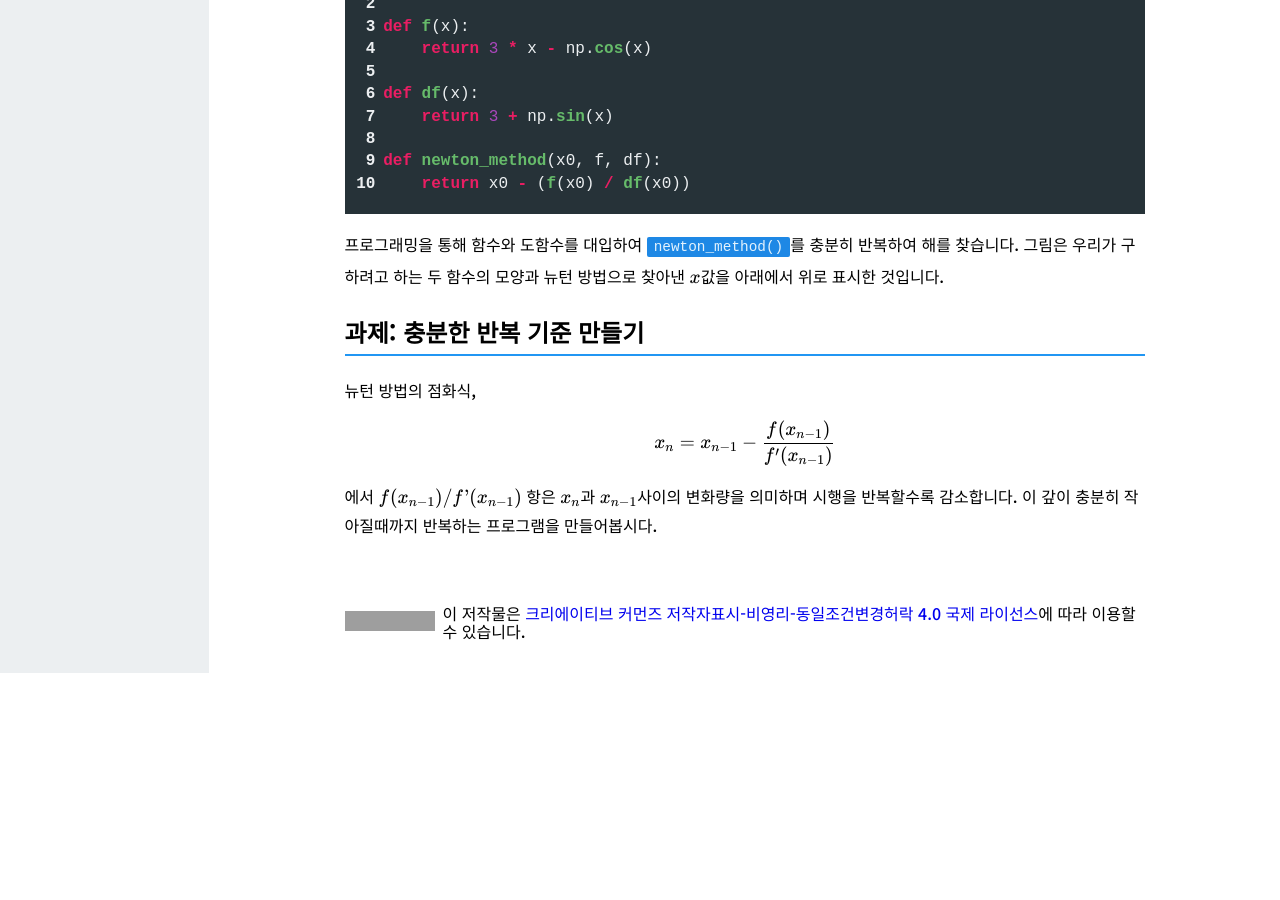
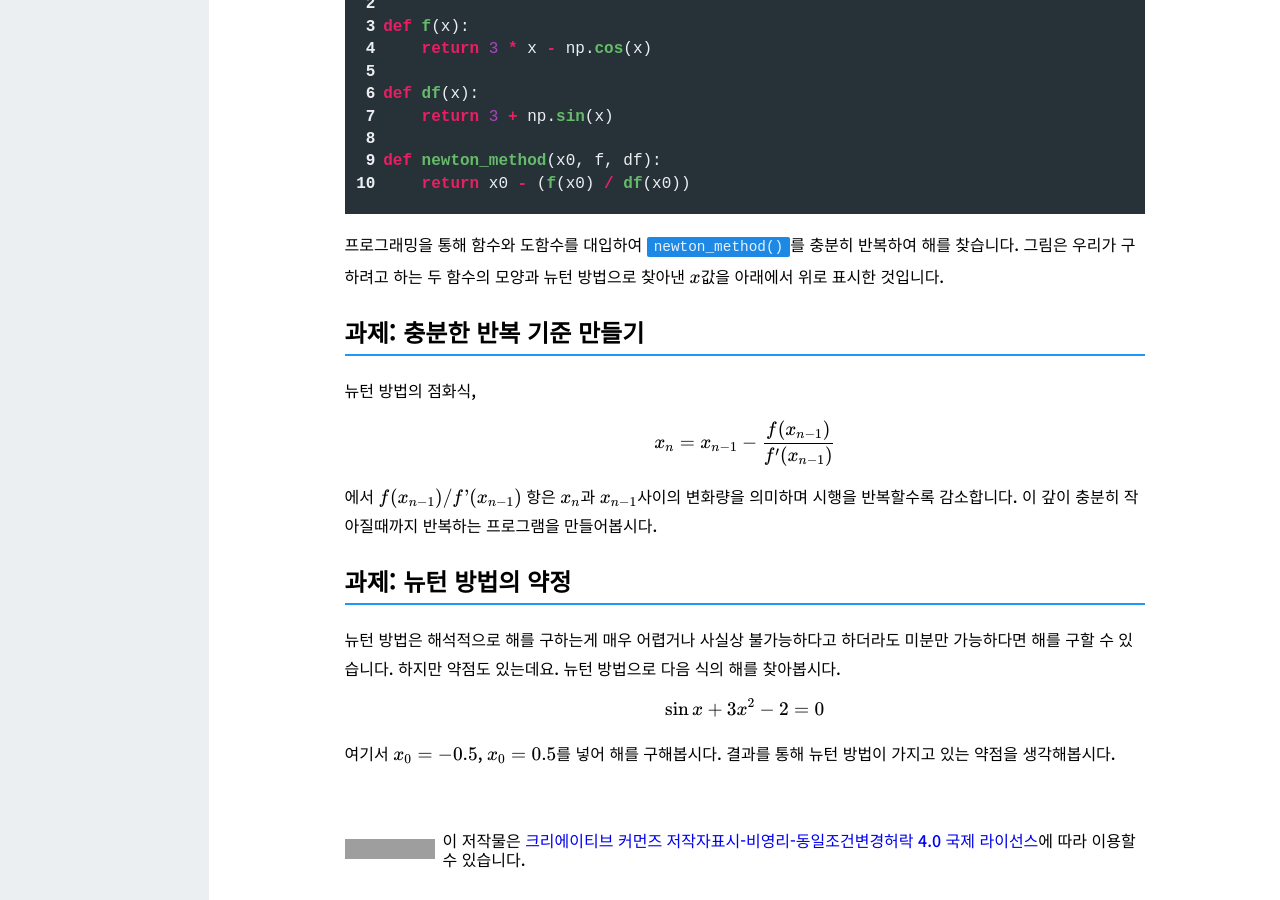
Before and after one commit to CNU-Computer-Physics/CNU-Computer-Physics.github.io, a Jekyll site: the page built from docs/simulation/newton_method.md, in a window 1280 px wide and 900 px high, scrolled down 1295 px. Built offline with Jekyll 4.4.1, drawn with Linux system fonts in a browser that asks for light colours; nearby versions of some CDN libraries; some web fonts are replaced; before the commit the page ends 1968 px from its top, so only the background shows below that; grey boxes are pictures that could not be loaded.

Commit message:
add homework

```diff
--- a/docs/simulation/newton_method.md
+++ b/docs/simulation/newton_method.md
@@ -62,3 +62,11 @@ def newton_method(x0, f, df):
 $$ x_n = x_{n-1} - \frac {f(x_{n-1})} {f'(x_{n-1})} $$
 
 에서 $ f(x_{n-1}) / f'(x_{n-1}) $ 항은 $ x_n $과 $ x_{n-1} $사이의 변화량을 의미하며 시행을 반복할수록 감소합니다. 이 갚이 충분히 작아질때까지 반복하는 프로그램을 만들어봅시다.
+
+## 과제: 뉴턴 방법의 약정
+
+뉴턴 방법은 해석적으로 해를 구하는게 매우 어렵거나 사실상 불가능하다고 하더라도 미분만 가능하다면 해를 구할 수 있습니다. 하지만 약점도 있는데요. 뉴턴 방법으로 다음 식의 해를 찾아봅시다.
+
+$$ \sin x + 3x^2 - 2 = 0 $$
+
+여기서 $ x_0 = -0.5 $, $ x_0 = 0.5 $를 넣어 해를 구해봅시다. 결과를 통해 뉴턴 방법이 가지고 있는 약점을 생각해봅시다.
```
